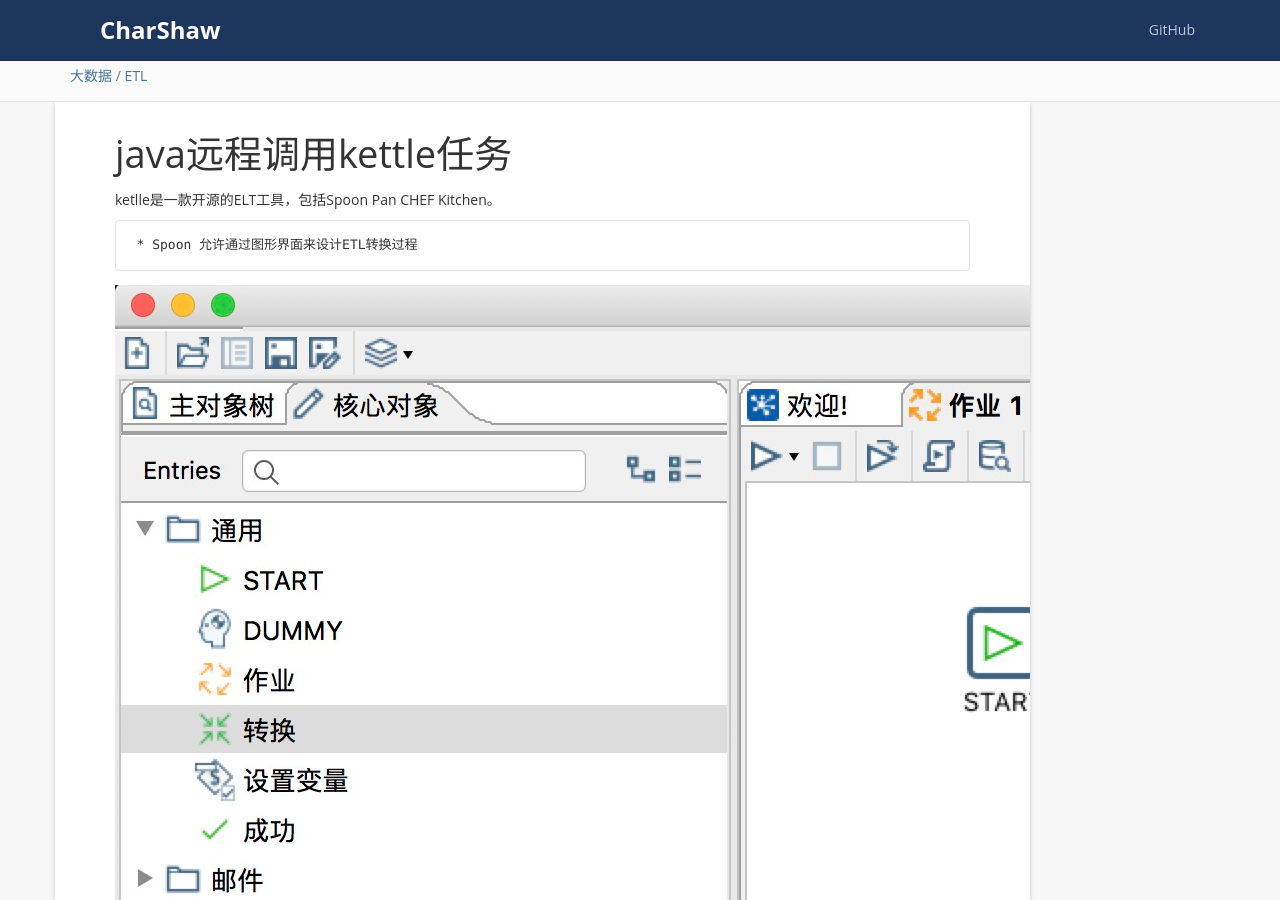
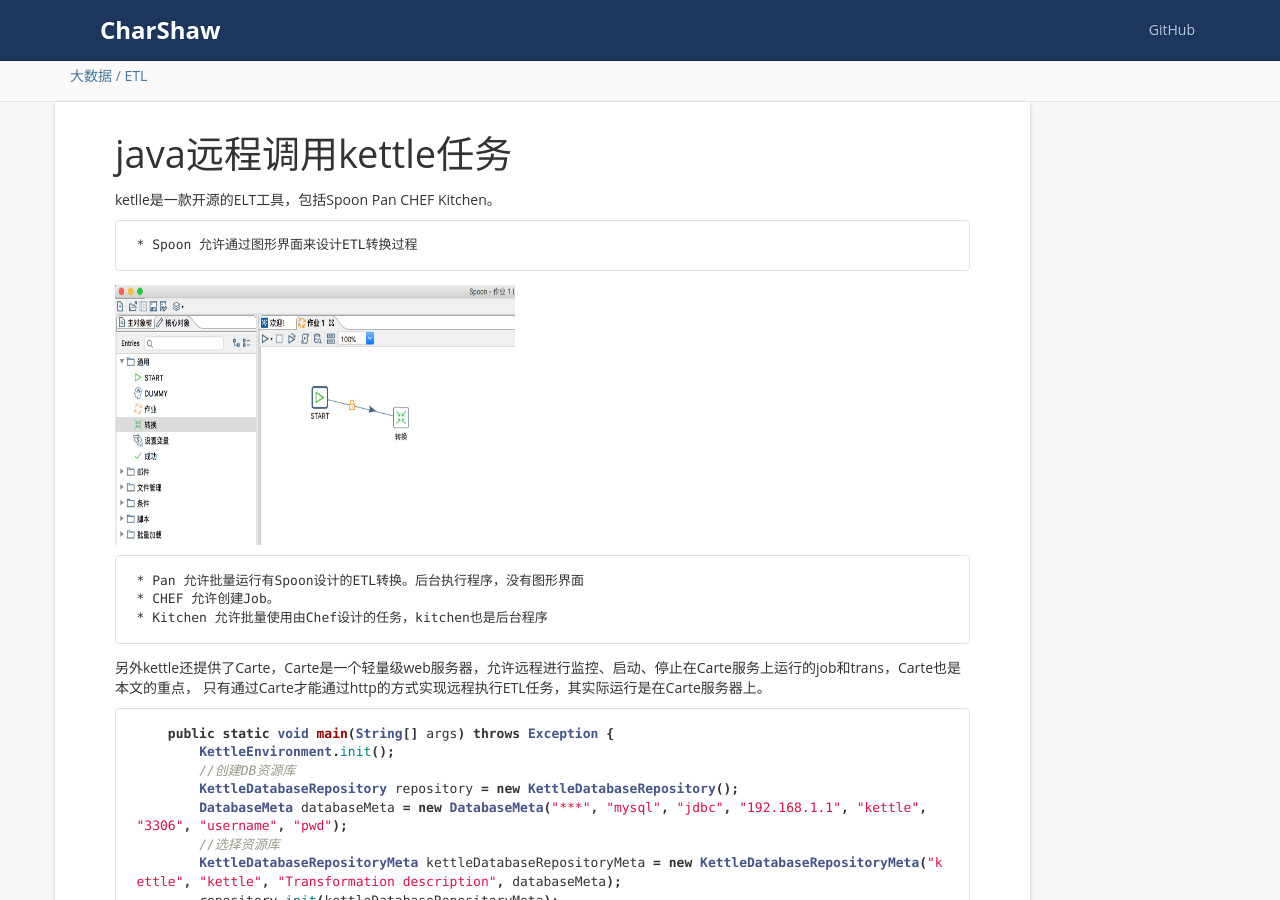
Before and after one commit to charshaw/blog, a Jekyll site: the page built from _posts/2019-03-23-java远程执行kettle.md, in a window 1280 px wide and 900 px high. Built offline with Jekyll 4.4.1, drawn with Linux system fonts in a browser that asks for light colours.

Commit message:
调整图片大小

```diff
--- a/_posts/2019-03-23-java远程执行kettle.md
+++ b/_posts/2019-03-23-java远程执行kettle.md
@@ -11,7 +11,8 @@
 
     * Spoon 允许通过图形界面来设计ETL转换过程
 
-![spoon]({{ '/styles/images/kettle_spoon.jpg' | prepend: site.baseurl  }})
+<img src="{{ '/styles/images/kettle_spoon.jpg' | prepend: site.baseurl  }}" width = "400" height = "260" alt="spoon"
+align=center>
 
     * Pan 允许批量运行有Spoon设计的ETL转换。后台执行程序，没有图形界面
     * CHEF 允许创建Job。
```
